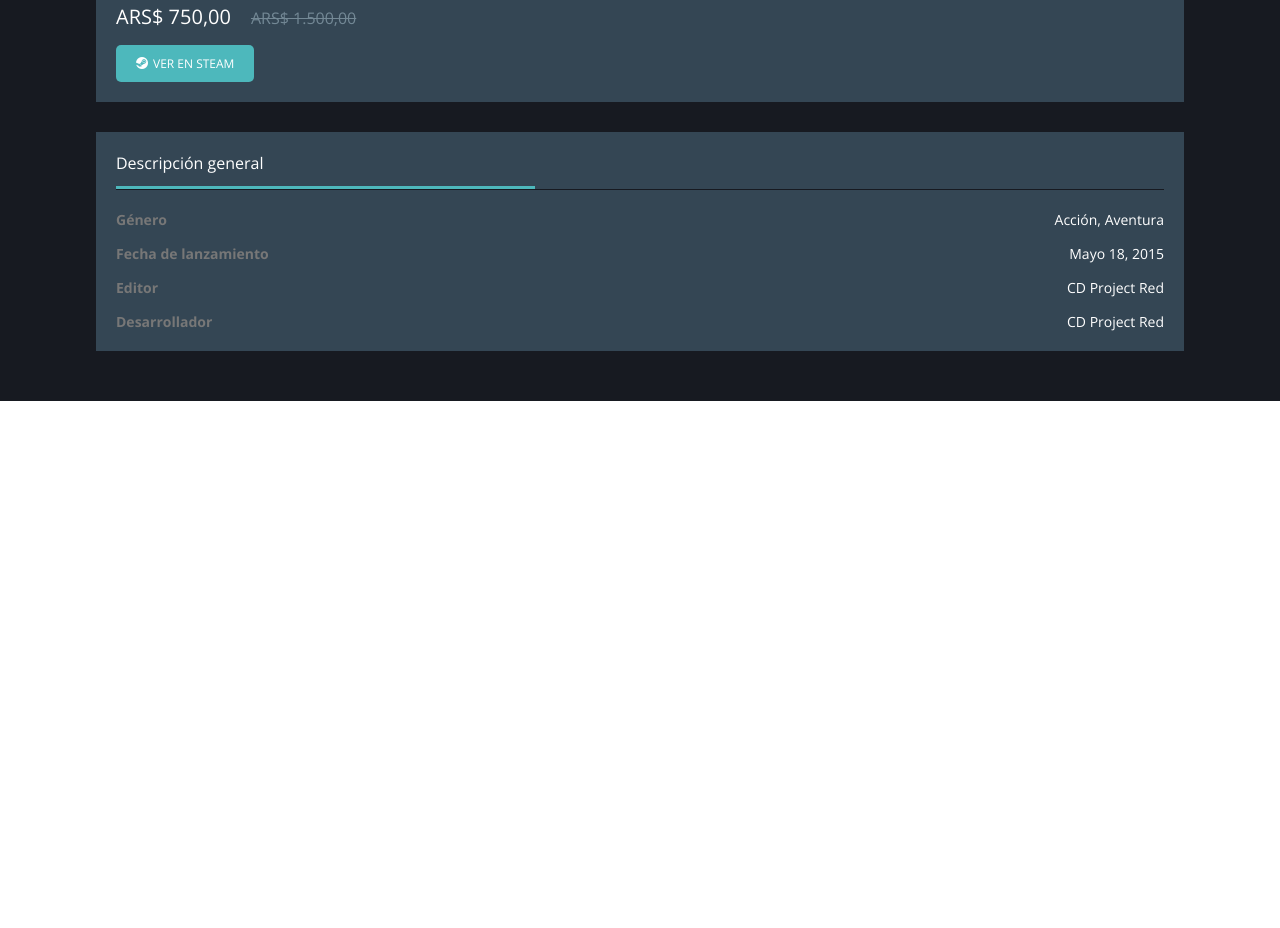
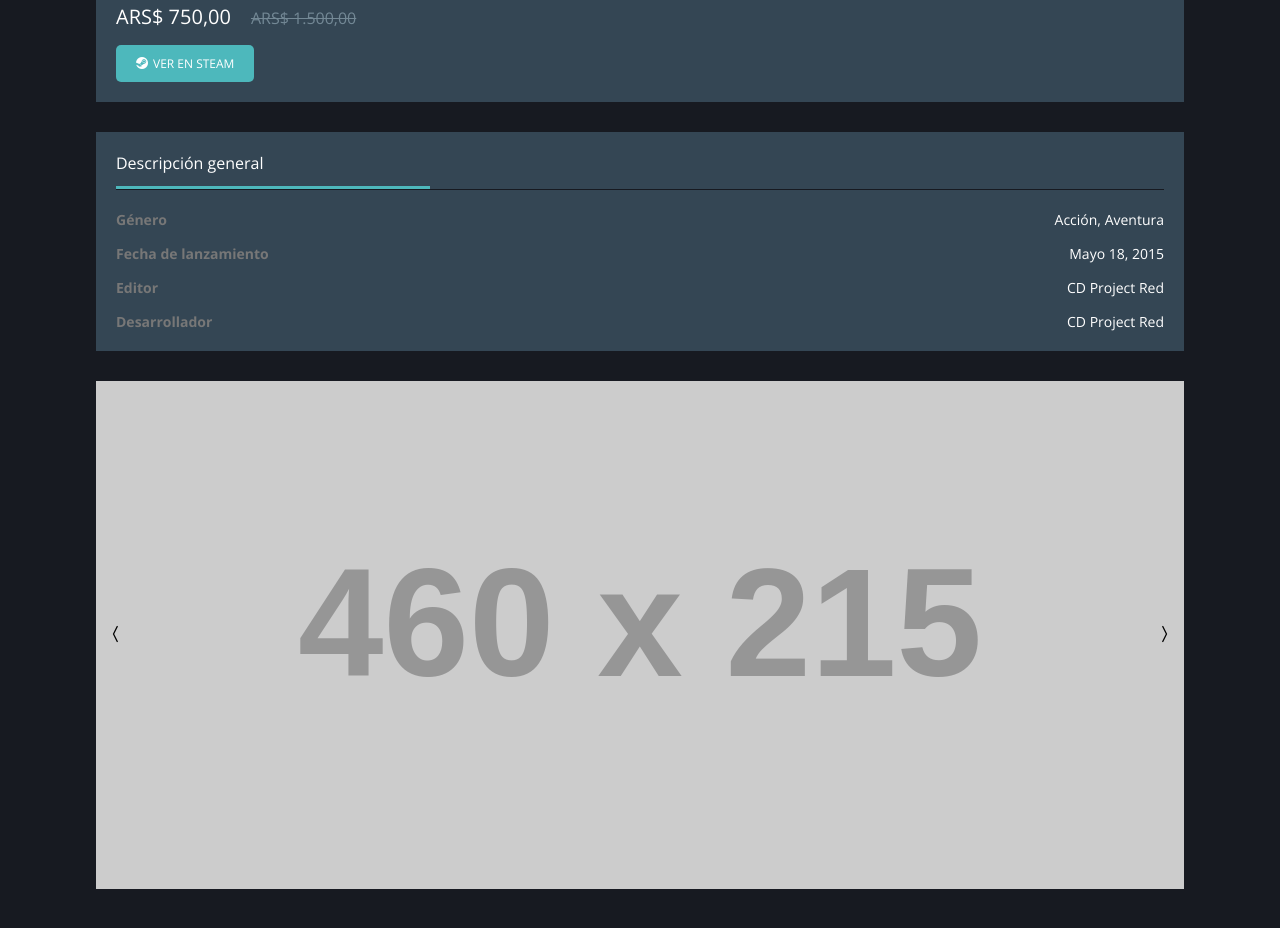
Before and after one commit to marcodamianperez/steam-offer-tracker, a plain HTML site: page pages/details.html in a window 1280 px wide. Shown: the part 846-1774 px from the top of the page. Before the commit the page ends 1247 px from the top, so only its background shows below. Drawn offline with nearby package versions, Linux system fonts and the light colour scheme; placeholder pictures from the web are drawn by us.

Commit message:
added carousel to display game screenshots

```diff
--- a/css/main.css
+++ b/css/main.css
@@ -349,7 +349,7 @@ body {
     bottom: 0;
     left: 0;
     border-bottom: 3px solid var(--color-green);
-    width: 40%;
+    width: 30%;
 }
 
 .overview__info {
@@ -373,3 +373,38 @@ body {
 .overview__value {
     color: var(--color-white);
 }
+
+.carousel {
+    position: relative;
+}
+
+.carousel__image img {
+    width: 100%;
+    height: 100%;
+    object-fit: cover;
+    vertical-align: middle;
+}
+
+.carousel__btn {
+    position: absolute;
+    width: 4rem;
+    height: 100%;
+    border: none;
+    outline: transparent;
+    background-color: transparent;
+    color: var(--color-black);
+    font-size: 2rem;
+    font-weight: 700;
+}
+
+.carousel__btn--prev {
+    top: 0;
+    left: 0;
+    background-image: linear-gradient();
+}
+
+.carousel__btn--next {
+    top: 0;
+    right: 0;
+    background-image: linear-gradient();
+}
--- a/pages/details.html
+++ b/pages/details.html
@@ -81,6 +81,18 @@
                             </div>
                         </div>
                     </div>
+
+                    <div class="carousel">
+                        <div class="carousel__image">
+                            <img src="https://placehold.co/460x215?text=Screenshot" alt="screenshot">
+                        </div>
+                        <button class="carousel__btn carousel__btn--prev">
+                            <i class="bi bi-chevron-compact-left"></i>
+                        </button>
+                        <button class="carousel__btn carousel__btn--next">
+                            <i class="bi bi-chevron-compact-right"></i>
+                        </button>
+                    </div>
                 </div>
 
             </div>
```
